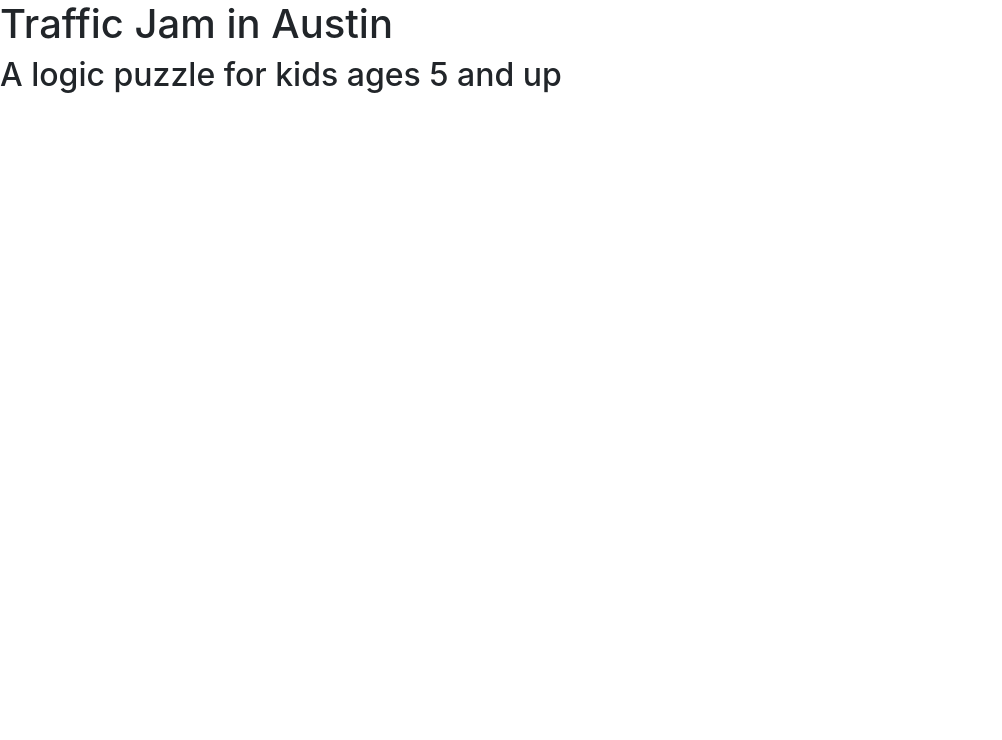
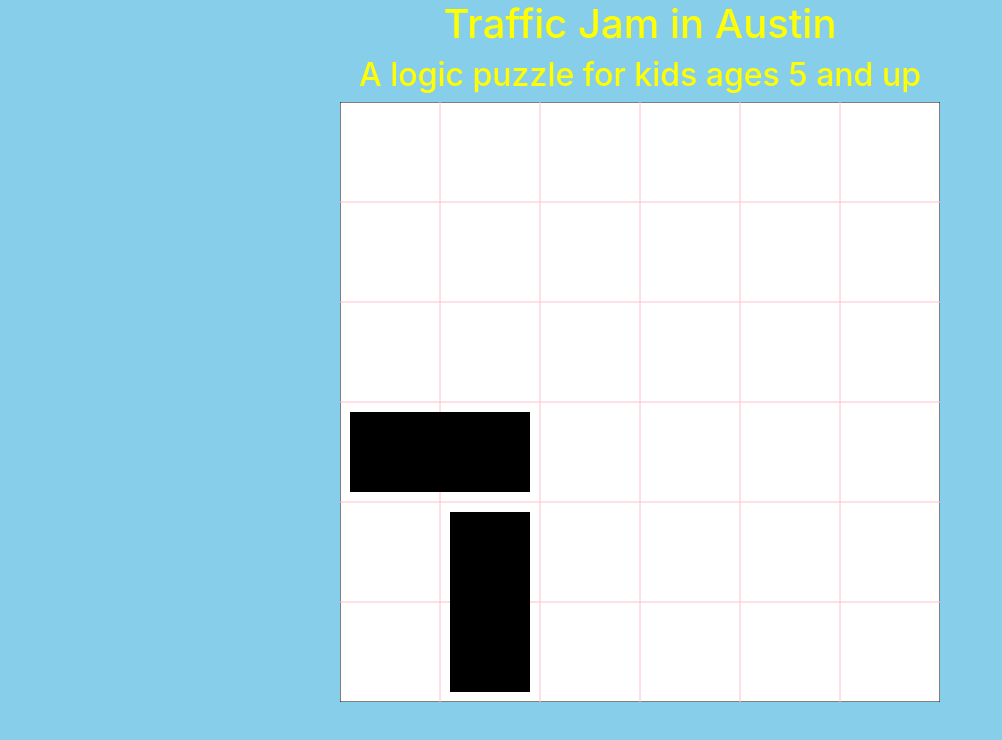
Before and after one commit to annaelizabeth2019/traffic-jam-game, a plain HTML site: page index.html in a window 1280 px wide. Shown: the whole page, without its empty margins (0-1002 px from the left). Drawn offline with nearby package versions, Linux system fonts and the light colour scheme.

Commit message:
made a board and two cars

```diff
--- a/css/main.css
+++ b/css/main.css
@@ -0,0 +1,20 @@
+body {
+    background: skyblue;
+    color: yellow;
+    margin: 0;
+    text-align: center;
+}
+
+#canvas {
+    background: white;
+    margin: 0 auto;
+}
+
+#frontCanvas {
+    position: absolute;
+    margin: 0 auto;
+}
+
+.boardWrapper {
+    text-align: center;
+}
--- a/index.html
+++ b/index.html
@@ -12,6 +12,9 @@
 <body>
     <h1>Traffic Jam in Austin</h1>
     <h2>A logic puzzle for kids ages 5 and up</h2>
-    <canvas id="board" width="750" height="1046" style="width: 375px; height: 523px;"></canvas>
+     <div class="boardWrapper">
+         <canvas id="frontCanvas"></canvas>
+         <canvas id="canvas"></canvas>
+    </div>
 </body>
 </html>
--- a/js/main.js
+++ b/js/main.js
@@ -1,26 +1,125 @@
+//1. Render a board, blocks, a red block and an "escape" point in front of red car.
 //Traffic Jam
-//1. Render a board, blocks, a red block and an "escape" point in front of red car.
 //2. Blocks can be move on x and y axis
 //3. Blocks can be dragged by mouse
 //4. The game is winnable: player can get the red car to the escape point and know they won
-//5. The game runs a timer
+//5. The game runs a timer?
 //6. The game counts moves.
 //7. The game includes at least one level, but potentially can include more levels that can be easily rendered
 //8. The game lets the player know when they have won!
 
 /*----- constants -----*/
 
-var canvas = document.getElementById("canvas");
-var ctx canvas.getContext("2d");
-for (var i = 0; i < 8; )
+const canvas = document.getElementById("canvas");
+const frontCanvas = document.getElementById("frontCanvas");
+
+canvas.width = 600;
+canvas.height = 600;
+frontCanvas.width = 600;
+frontCanvas.height = 600;
+
+const BOARD_WIDTH = 600;
+const BOARD_HEIGHT = 600;
+
+var ctx = canvas.getContext("2d");
+var fctx = frontCanvas.getContext("2d");
+
+//dragging detection
+let dragging = false;
+let x, y;
+ctx.clearRect(0, 0, 600, 600)
+
+function init(){
+
+ctx.strokeRect(0, 0, 600, 600);
+
+//rows
+ctx.strokeStyle = "pink";
+ctx.lineWidth = 1;
+ctx.beginPath();
+ctx.moveTo(0, 100);
+ctx.lineTo(600, 100);
+ctx.moveTo(0, 200);
+ctx.lineTo(600, 200);
+ctx.moveTo(600, 300);
+ctx.lineTo(0, 300);
+ctx.moveTo(600, 400);
+ctx.lineTo(0, 400);
+ctx.moveTo(600, 500);
+ctx.lineTo(0, 500)
+ctx.stroke();
+
+//columns
+ctx.beginPath();
+ctx.moveTo(100, 0);
+ctx.lineTo(100, 600);
+ctx.moveTo(200, 0);
+ctx.lineTo(200, 600);
+ctx.moveTo(300, 0);
+ctx.lineTo(300, 600);
+ctx.moveTo(400, 0);
+ctx.lineTo(400, 600);
+ctx.moveTo(500, 0);
+ctx.lineTo(500, 600)
+ctx.stroke();
+};
+
+init();
 
 /*----- app's state (variables) -----*/
 
+class Car {
+    constructor(originX, originY, carWidth, carHeight){
+        this.width = carWidth;
+        this.height = carHeight;
+        this.x = originX;
+        this.y = originY;
+        this.padding = 10;
+        }
+
+    draw(){
+        fctx.fillRect(this.x + this.padding, this.y + this.padding, this.width, this.height)
+    }
+
+};
+
+let car = new Car(0, 300, 180, 80);
+let car2 = new Car(100, 400, 80, 180);
+car.draw()
+car2.draw()
 
 /*----- cached element references -----*/
 
 
 /*----- event listeners -----*/
 
+frontCanvas.addEventListener('mousedown', selectCar);
+frontCanvas.addEventListener('mousemove', mouseTrack);
+frontCanvas.addEventListener('mouseup', releaseCar);
+
 
 /*----- functions -----*/
+
+function selectCar() {
+    dragging = true;
+}
+function mouseTrack(evt) {
+    let rect = frontCanvas.getBoundingClientRect();
+    x = evt.clientX - rect.left;
+    y = evt.clientY - rect.top;
+    if (dragging === true) {
+        ctx.clearRect(0, 0, 600, 600);
+        car.draw(x, y, 180, 80)
+        car2.draw()
+        render();
+    }
+};
+
+function releaseCar(){
+    console.log('release car is ready!');
+    dragging = false;
+};
+
+function render() {
+    console.log('render is ready');
+};
```
Also changed, not shown: js/car.js (added, +16 -0 lines).
